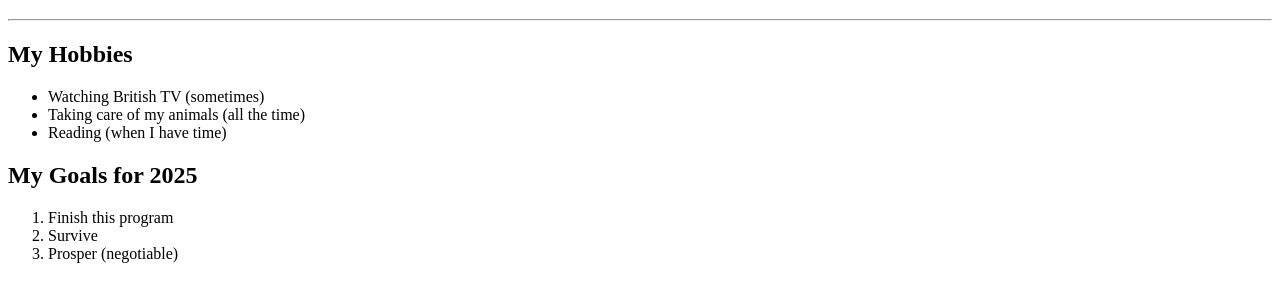
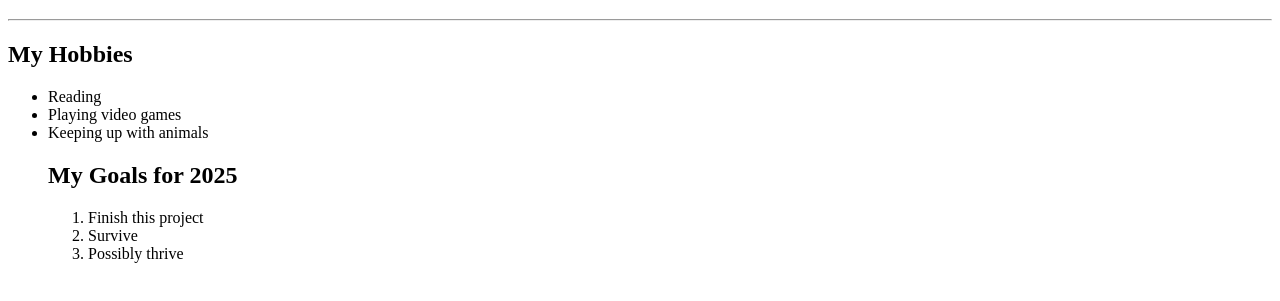
Before and after one commit to tlpatr3/ClassProjects, a plain HTML site: page aboutMeHTML.html in a window 1280 px wide. Shown: the part 61-362 px from the top of the page. Drawn offline with Linux system fonts and the light colour scheme.

Commit message:
updating

```diff
--- a/aboutMeHTML.html
+++ b/aboutMeHTML.html
@@ -9,16 +9,16 @@
     <h1>Tiffany Patrick</h1>
     <hr>
     <h2>My Hobbies</h2>
-        <ul>
-            <li>Watching British TV (sometimes)</li>
-            <li>Taking care of my animals (all the time)</li>
-            <li>Reading (when I have time)</li>
-        </ul>
+    <ul>
+        <li>Reading</li>
+        <li>Playing video games</li>
+        <li>Keeping up with animals</li>
     <h2>My Goals for 2025</h2>
-        <ol>
-            <li>Finish this program</li>
-            <li>Survive</li>
-            <li>Prosper (negotiable)</li>
-        </ol>
+    <ol>
+        <li>Finish this project</li>
+        <li>Survive</li>
+        <li>Possibly thrive</li>
+    </ol>
+    </ul>
 </body>
 </html>
```
Also changed, not shown: README.md.
